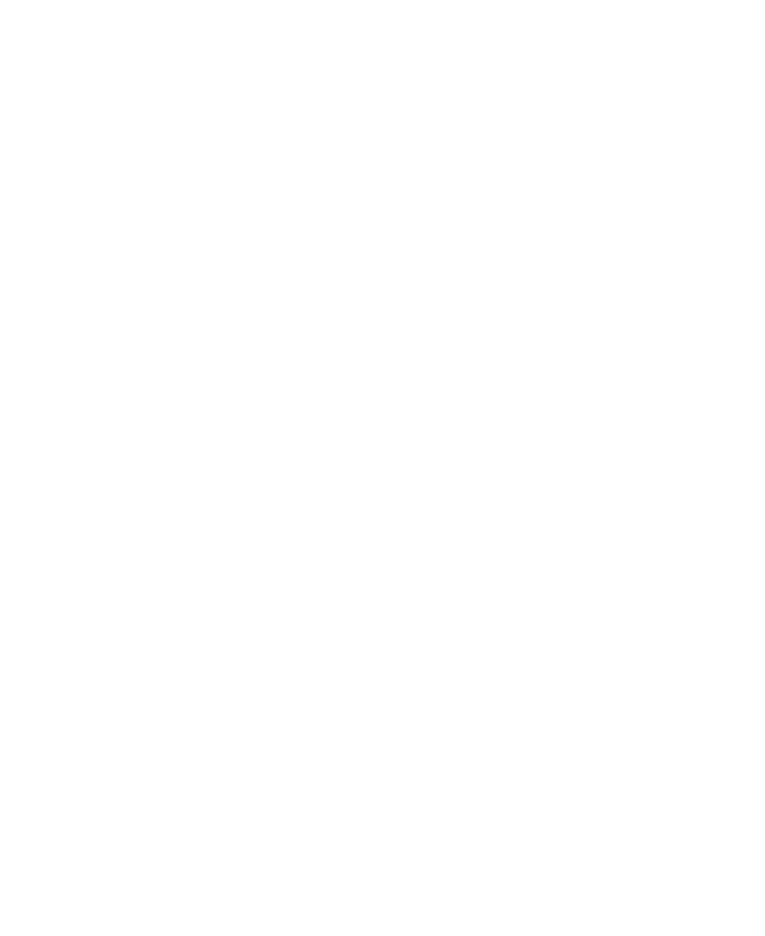
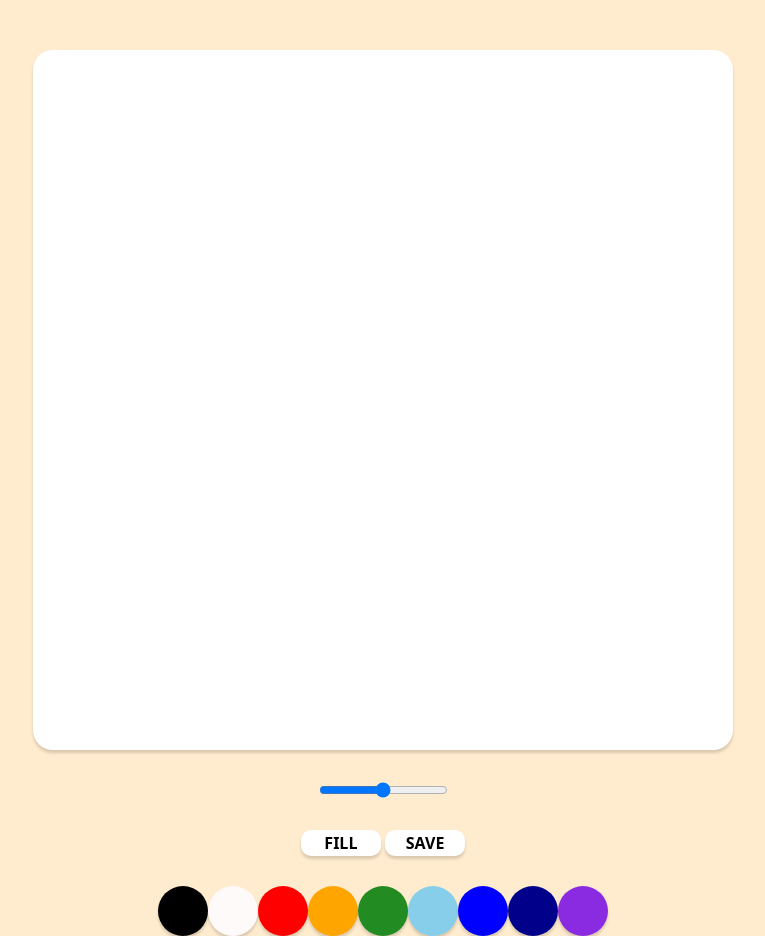
Before and after one commit to Heeja/paintjs, a plain HTML site: page index.html in a window 1280 px wide. Shown: the whole page, without its empty margins (257-1022 px from the left). Before the commit the page ends 800 px from the top, so only its background shows below. Drawn offline with Linux system fonts and the light colour scheme.

Commit message:
set css, html

```diff
--- /dev/null
+++ b/css/reset.css
@@ -0,0 +1,130 @@
+html,
+body,
+div,
+span,
+applet,
+object,
+iframe,
+h1,
+h2,
+h3,
+h4,
+h5,
+h6,
+p,
+blockquote,
+pre,
+a,
+abbr,
+acronym,
+address,
+big,
+cite,
+code,
+del,
+dfn,
+em,
+img,
+ins,
+kbd,
+q,
+s,
+samp,
+small,
+strike,
+strong,
+sub,
+sup,
+tt,
+var,
+b,
+u,
+i,
+center,
+dl,
+dt,
+dd,
+ol,
+ul,
+li,
+fieldset,
+form,
+label,
+legend,
+table,
+caption,
+tbody,
+tfoot,
+thead,
+tr,
+th,
+td,
+article,
+aside,
+canvas,
+details,
+embed,
+figure,
+figcaption,
+footer,
+header,
+hgroup,
+menu,
+nav,
+output,
+ruby,
+section,
+summary,
+time,
+mark,
+audio,
+video {
+    margin: 0;
+    padding: 0;
+    border: 0;
+    font-size: 100%;
+    font: inherit;
+    vertical-align: baseline;
+}
+
+/* HTML5 display-role reset for older browsers */
+article,
+aside,
+details,
+figcaption,
+figure,
+footer,
+header,
+hgroup,
+menu,
+nav,
+section {
+    display: block;
+}
+
+body {
+    line-height: 1;
+}
+
+ol,
+ul {
+    list-style: none;
+}
+
+blockquote,
+q {
+    quotes: none;
+}
+
+blockquote:before,
+blockquote:after,
+q:before,
+q:after {
+    content: '';
+    content: none;
+}
+
+table {
+    border-collapse: collapse;
+    border-spacing: 0;
+}
--- a/css/style.css
+++ b/css/style.css
@@ -0,0 +1,58 @@
+@import "reset.css";
+
+body {
+    background-color: blanchedalmond;
+    font-family: system-ui, -apple-system, BlinkMacSystemFont, 'Segoe UI', Roboto, Oxygen, Ubuntu, Cantarell, 'Open Sans', 'Helvetica Neue', sans-serif;
+    display: flex;
+    flex-direction: column;
+    align-items: center;
+    padding-top: 50px;
+}
+
+.canvas {
+    width: 700px;
+    height: 700px;
+    background-color: white;
+    border-radius: 20px;
+    box-shadow: rgba(0, 0, 0, 0.15) 0px 3px 3px 0px;
+}
+
+.controls {
+    margin-top: 30px;
+    display: flex;
+    flex-direction: column;
+    align-items: center;
+}
+
+.controls .controls__btns{
+    margin-bottom: 30px;
+}
+
+.controls__btns button{
+    all: unset;
+    cursor: pointer;
+    background-color: white;
+    padding: 5px 0px;
+    width: 80px;
+    text-align: center;
+    border-radius: 10px;
+    box-shadow: rgba(0, 0, 0, 0.15) 0px 3px 3px 0px;
+    text-transform: uppercase;
+    font-weight: 600;
+}
+
+.controls .controls__colors {
+    display: flex;
+}
+
+.controls__colors .controls__color {
+    width: 50px;
+    height: 50px;
+    border-radius: 25px;
+    cursor: pointer;
+    box-shadow: rgba(0, 0, 0, 0.15) 0px 3px 3px 0px;
+}
+
+.controls .controls__range{
+    margin-bottom: 30px;
+}
--- a/index.html
+++ b/index.html
@@ -1,5 +1,6 @@
 <!DOCTYPE html>
 <html lang="en">
+
 <head>
     <meta charset="UTF-8">
     <meta http-equiv="X-UA-Compatible" content="IE=edge">
@@ -7,8 +8,29 @@
     <link rel="stylesheet" href="css/style.css">
     <title>Paint JS - made HJ</title>
 </head>
+
 <body>
+    <canvas id="jsCanvas" class="canvas"></canvas>
+    <div class="controls">
+        <div class="controls__range"><input type="range" class="jsRange" mid="0.1" max="5.0" value="2.5" step="0.1" /></div>
+        <div class="controls__btns">
+            <button id="jsMode">Fill</button>
+            <button id="jsSave">Save</button>
+        </div>
+        <div class="controls__colors" class="jsColors">
+            <div class="controls__color" style="background-color: black"></div>
+            <div class="controls__color" style="background-color: snow"></div>
+            <div class="controls__color" style="background-color: red"></div>
+            <div class="controls__color" style="background-color: orange"></div>
+            <div class="controls__color" style="background-color: forestgreen"></div>
+            <div class="controls__color" style="background-color: skyblue"></div>
+            <div class="controls__color" style="background-color: blue"></div>
+            <div class="controls__color" style="background-color: darkblue"></div>
+            <div class="controls__color" style="background-color: blueviolet"></div>
+        </div>
+    </div>
 
     <script src="js/app.js"></script>
 </body>
+
 </html>
```
